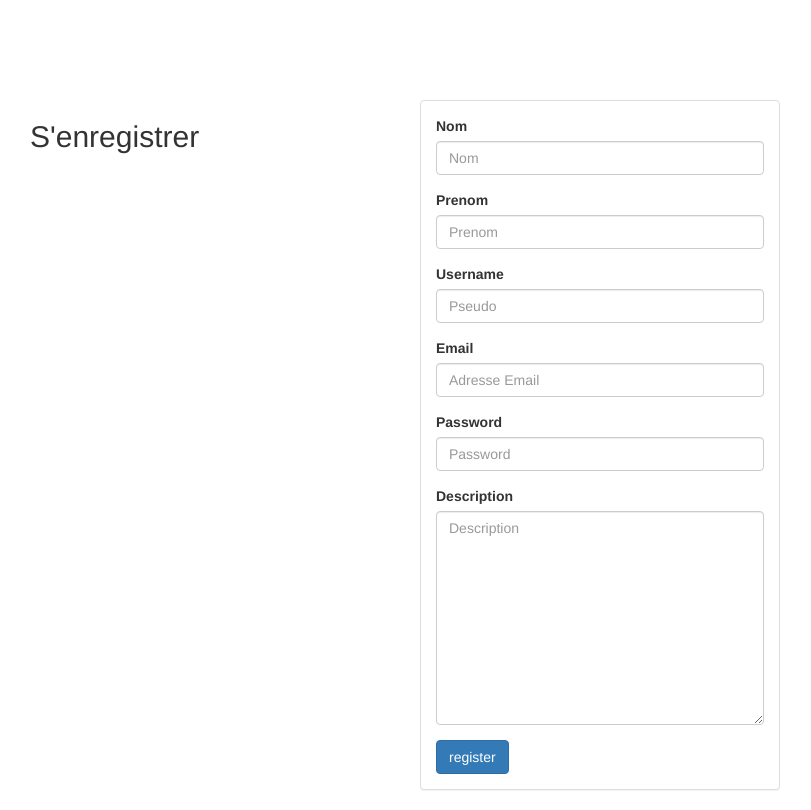
After one commit to BrunoMarty/ComUneTv, a CodeIgniter app: page /database/index.php/register in a window 1280 px wide. The commit adds this page. Shown: the whole page, without its empty margins (40-851 px from the left). Run offline with CodeIgniter, Linux system fonts and the light colour scheme; some libraries are stand-ins or nearby versions.

Commit message:
register page

```diff
--- a/application/config/routes.php
+++ b/application/config/routes.php
@@ -49,6 +49,7 @@ defined('BASEPATH') OR exit('No direct script access allowed');
 | Examples:	my-controller/index	-> my_controller/index
 |		my-controller/my-method	-> my_controller/my_method
 */
+$route['register'] = 'Register';
 $route['login'] = 'Login';
 $route['default_controller'] = 'Main';
 $route['404_override'] = '';
--- /dev/null
+++ b/application/controllers/Register.php
@@ -0,0 +1,20 @@
+<?php
+defined('BASEPATH') OR exit('No direct script access allowed');
+
+class Register extends CI_Controller {
+
+	public function __construct() {
+
+	       parent::__construct();
+		   $this->load->helper('form');
+	       $this->load->helper('url_helper');
+	   }
+
+
+        public function index()
+        {
+                 $this->load->view('register');
+		}
+
+
+    }
--- a/application/views/login.php
+++ b/application/views/login.php
@@ -33,7 +33,7 @@
                             ?>
                       </div>
                             <?php echo form_submit('login', 'Login', 'class="btn btn-primary"') ?>
-					  <a href="<?php echo site_url('login/register') ?>" class="btn btn-link">S'inscrire </a>
+					  <a href="<?php echo site_url('register') ?>" class="btn btn-link">S'inscrire </a>
                       <?php echo form_close()?>
 					</form>
 
--- /dev/null
+++ b/application/views/register.php
@@ -0,0 +1,81 @@
+<!DOCTYPE html>
+<html lang="fr">
+   <head>
+      <meta charset="utf-8">
+      <meta http-equiv="X-UA-Compatible" content="IE=edge">
+      <meta name="viewport" content="width=device-width, initial-scale=1">
+
+      <title>Register</title>
+      <link rel="stylesheet" href="https://maxcdn.bootstrapcdn.com/bootstrap/3.3.7/css/bootstrap.min.css" integrity="sha384-BVYiiSIFeK1dGmJRAkycuHAHRg32OmUcww7on3RYdg4Va+PmSTsz/K68vbdEjh4u" crossorigin="anonymous">
+   </head>
+
+   <body>
+      <div class="container" style="margin-top:100px;">
+         <div class="row">
+            <div class="col-md-4" "page-header">
+                <h2> S'enregistrer </h2>
+             </div>
+            <div class="col-md-4">
+               <div class="panel panel-default">
+                  <div class="panel-body">
+
+                     <?php
+                                       echo form_open('login');
+                        ?>
+                     <div class="form-group">
+                        <?php
+                           echo form_label('Nom','fullname');
+                           echo form_input('fullname','','class="form-control" id="fullname" placeholder="Nom"')
+                           ?>
+                     </div>
+                     <div class="form-group">
+                        <?php
+                           echo form_label('Prenom','prenom');
+                           echo form_input('prenom','','class="form-control" id="prenom" placeholder="Prenom"')
+                           ?>
+                     </div>
+                     <div class="form-group">
+                        <?php
+                           echo form_label('Username','username');
+                           echo form_input('username','','class="form-control" id="username" placeholder="Pseudo"')
+                           ?>
+                     </div>
+
+                    <div class="form-group">
+                         <?php
+                            echo form_label('Email','mail');
+                            echo form_input('mail','','class="form-control" id="mail" placeholder="Adresse Email"')
+                            ?>
+                    </div>
+                     <div class="form-group">
+                        <?php
+                           echo form_label('Password','password');
+                           echo form_password('password','','class="form-control" id="password" placeholder="Password"')
+                           ?>
+                     </div>
+
+                     <div class="form-group">
+                        <?php
+                           echo form_label('Description','description');
+                           echo form_textarea('description','','class="form-control" id="desc" placeholder="Description"')
+                           ?>
+                     </div>
+
+
+
+                     <?php echo form_submit('register', 'register', 'class="btn btn-primary"') ?>
+
+                     <?php echo form_close()?>
+                     </form>
+                  </div>
+               </div>
+            </div>
+            <div class="col-md-4"></div>
+         </div>
+      </div>
+   </body>
+   <!-- jQuery (necessary for Bootstrap's JavaScript plugins) -->
+   <script src="<? echo base_url('assets/js/jquery.min.js')?>"></script>
+   <!-- Include all compiled plugins (below), or include individual files as needed -->
+   <script src="<? echo base_url('assets/js/bootstrap.min.js')?>"></script>
+</html>
```
